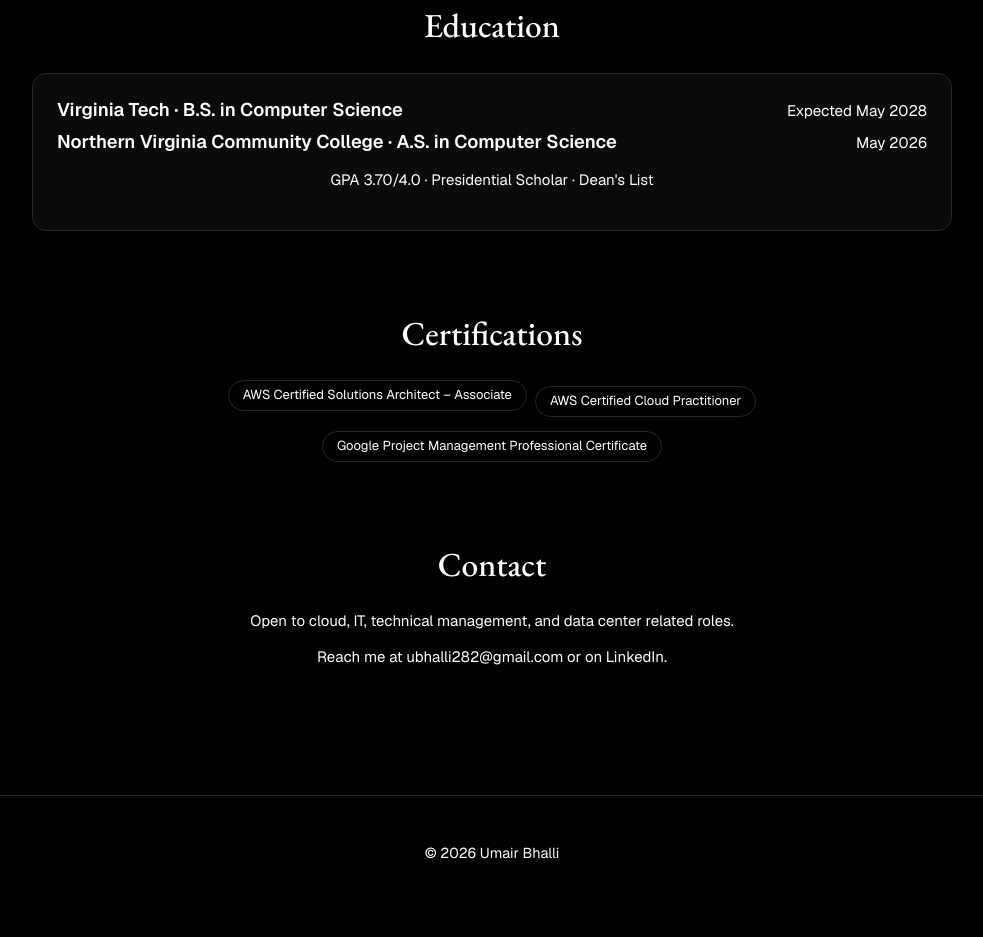
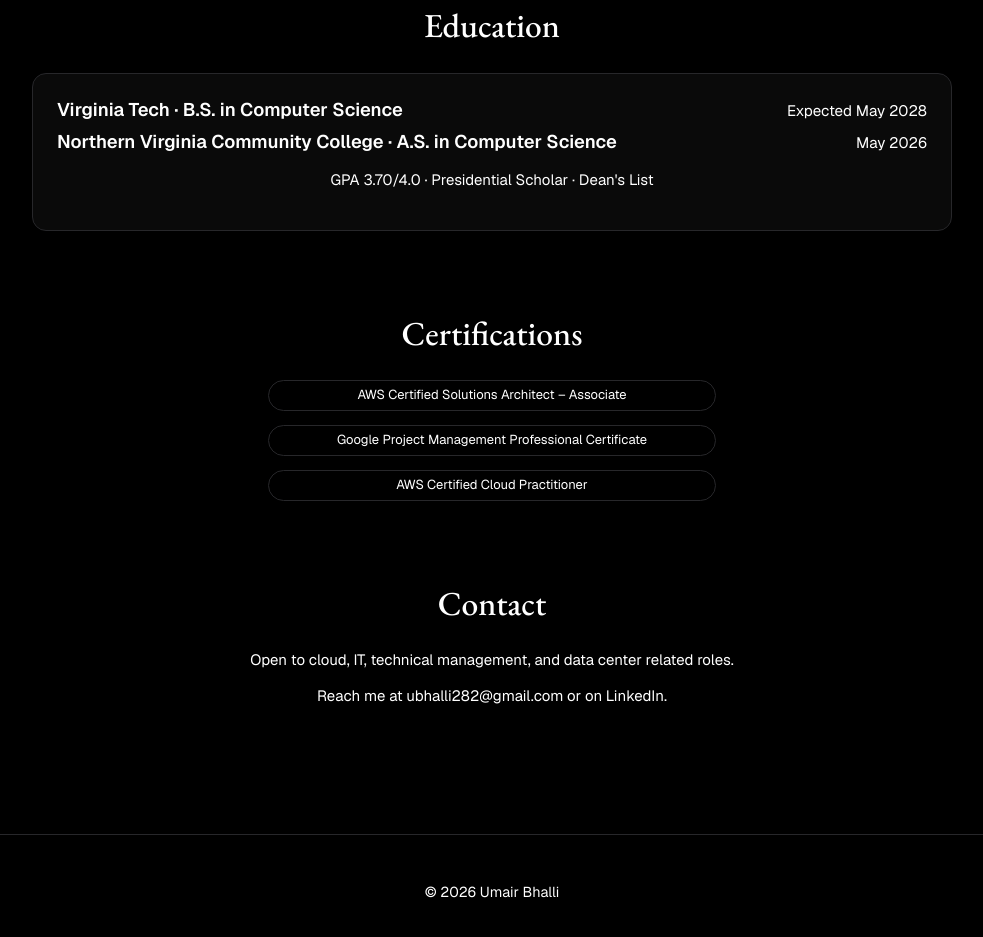
Before and after one commit to BUmair/umairpages, a plain HTML site: page index.html in a window 1280 px wide. Shown: the part 3395-4332 px from the top of the page, without its empty margins (148-1131 px from the left). Drawn offline with nearby package versions, Linux system fonts and the light colour scheme.

Commit message:
Order certifications: Solutions Architect, Google PM, Cloud Practitioner; align as one column

```diff
--- a/index.html
+++ b/index.html
@@ -216,8 +216,8 @@
       <h2>Certifications</h2>
       <ul class="cert-list">
         <li>AWS Certified Solutions Architect – Associate</li>
+        <li>Google Project Management Professional Certificate</li>
         <li>AWS Certified Cloud Practitioner</li>
-        <li>Google Project Management Professional Certificate</li>
       </ul>
     </section>
     <section id="contact">
--- a/style.css
+++ b/style.css
@@ -338,7 +338,7 @@ section > ul, .card ul, .card ol, .doc ol.steps, .doc ul, .doc ol {
 .role .meta { margin: 0; display: flex; flex-wrap: wrap; gap: 0 12px; }
 .role .meta span + span::before { content: "·"; margin-right: 12px; opacity: 0.6; }
 
-section > ul.cert-list { display: flex; flex-wrap: wrap; justify-content: center; gap: 8px; list-style: none; padding: 0; margin: 0 auto; max-width: 44rem; }
+section > ul.cert-list { display: grid; grid-template-columns: 1fr; justify-items: stretch; gap: 8px; list-style: none; padding: 0; margin: 0 auto; max-width: 28rem; }
 section > ul.cert-list li { padding: 6px 14px; border: 1px solid var(--line); border-radius: 999px; font-size: 13px; }
 
 /* Projects: center each row, so a short last row stays balanced */
@@ -481,7 +481,7 @@ main:not(.doc) section { line-height: 1.35; }
 #experience .role { margin-bottom: 4px; }
 #experience .card ul { margin: 4px 0 0; }
 section > ul.cert-list li { white-space: nowrap; line-height: 1.3; }
-section > ul.cert-list li { height: 31px; display: flex; align-items: center; }
+section > ul.cert-list li { height: 31px; display: flex; align-items: center; justify-content: center; }
 
 /* Reading order on tablets and phones (desktop columns are unchanged) */
 @media (max-width: 960px) {
```
